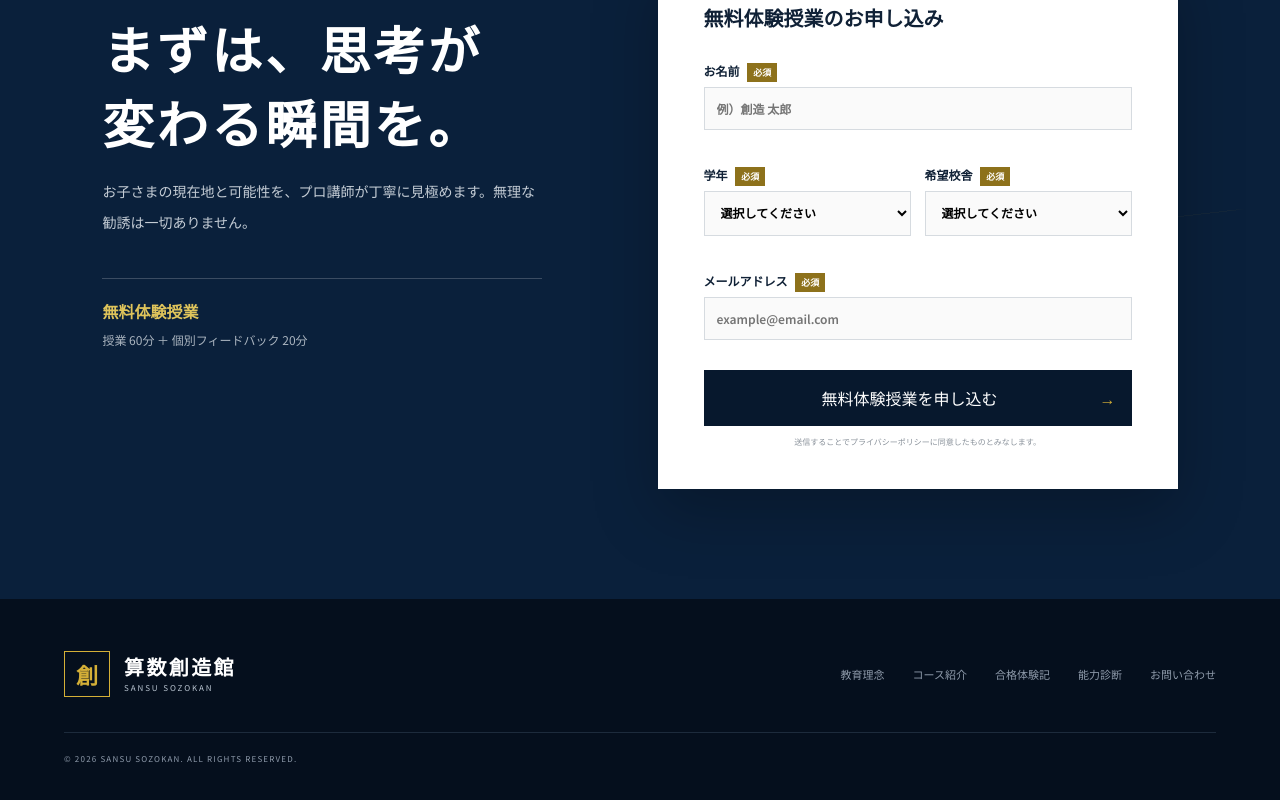
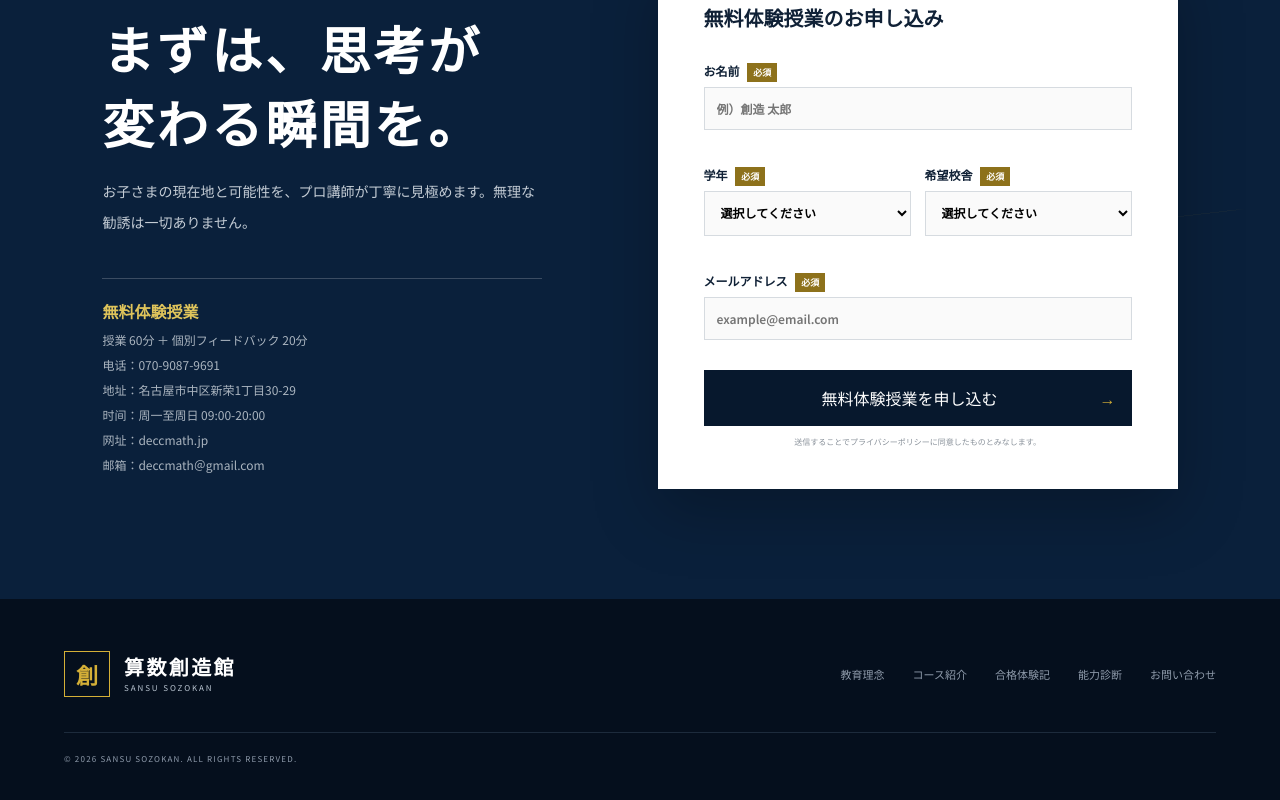
Before and after one commit to IHateC0ward/sansu-souzoukan-ready-for-github-pages, a Next.js app: page / in a window 1280 px wide. Shown: the part 3979-4779 px from the top of the page. Built offline with nearby package versions, Linux system fonts and the light colour scheme.

Commit message:
Update page.tsx

```diff
--- a/app/page.tsx
+++ b/app/page.tsx
@@ -97,7 +97,7 @@ export default function Home() {
     </section>
 
     <section className="contact" id="contact">
-      <Geometry/><div className="contact-copy"><div className="section-label"><span>05</span> TRIAL LESSON</div><h2>まずは、思考が<br/>変わる瞬間を。</h2><p>お子さまの現在地と可能性を、プロ講師が丁寧に見極めます。無理な勧誘は一切ありません。</p><div className="contact-note"><b>無料体験授業</b><span>授業 60分 ＋ 個別フィードバック 20分</span></div></div>
+      <Geometry/><div className="contact-copy"><div className="section-label"><span>05</span> TRIAL LESSON</div><h2>まずは、思考が<br/>変わる瞬間を。</h2><p>お子さまの現在地と可能性を、プロ講師が丁寧に見極めます。無理な勧誘は一切ありません。</p><div className="contact-note"><b>無料体験授業</b><span>授業 60分 ＋ 個別フィードバック 20分</span><span>电话：070-9087-9691</span><span>地址：名古屋市中区新荣1丁目30-29</span><span>时间：周一至周日 09:00-20:00</span><span>网址：deccmath.jp</span><span>邮箱：deccmath＠gmail.com</span></div></div>
       <form onSubmit={submit} noValidate>{sent ? <div className="thanks"><b>✓</b><h3>お申し込みを受け付けました</h3><p>担当者より2営業日以内にご連絡いたします。</p><button type="button" onClick={()=>setSent(false)}>別のお申し込み</button></div> : <><h3>無料体験授業のお申し込み</h3><label>お名前 <em>必須</em><input name="name" placeholder="例）創造 太郎" onChange={()=>setErrors(v=>({...v,name:""}))}/>{errors.name&&<i>{errors.name}</i>}</label><div className="form-row"><label>学年 <em>必須</em><select name="grade" defaultValue=""><option value="" disabled>選択してください</option><option>小学1年</option><option>小学2年</option><option>小学3年</option><option>小学4年</option><option>小学5年</option><option>小学6年</option></select>{errors.grade&&<i>{errors.grade}</i>}</label><label>希望校舎 <em>必須</em><select name="location" defaultValue=""><option value="" disabled>選択してください</option><option>東京本館</option><option>横浜校</option><option>オンライン</option></select>{errors.location&&<i>{errors.location}</i>}</label></div><label>メールアドレス <em>必須</em><input name="email" type="email" placeholder="example@email.com" onChange={()=>setErrors(v=>({...v,email:""}))}/>{errors.email&&<i>{errors.email}</i>}</label><button className="submit">無料体験授業を申し込む <span>→</span></button><small className="privacy">送信することでプライバシーポリシーに同意したものとみなします。</small></> }</form>
     </section>
 
```
